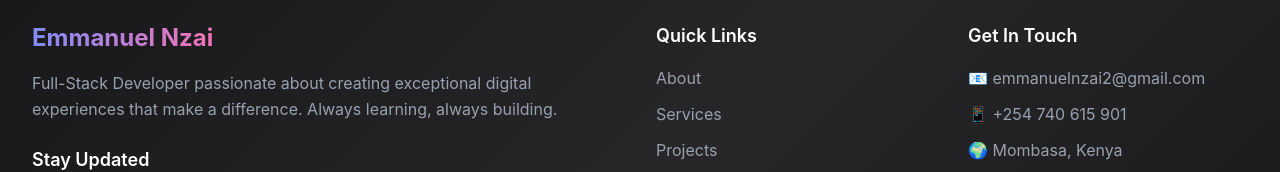
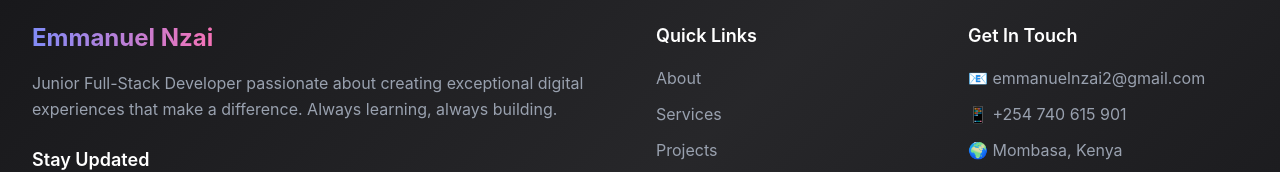
Before and after one commit to emman-creator/EMMA-PORTFOLIO, a React (Vite) app: page / in a window 1280 px wide. Shown: the part 4791-4963 px from the top of the page. Built offline with nearby package versions, Linux system fonts and the light colour scheme; the HTML template or start-up script is replaced by a standard one.

Commit message:
fix: updated footer

```diff
--- a/src/components/Footer.jsx
+++ b/src/components/Footer.jsx
@@ -66,7 +66,7 @@ const Footer = () => {
                   <span className="text-gradient">Emmanuel Nzai</span>
                 </h3>
                 <p className="text-gray-400 leading-relaxed mb-6">
-                  Full-Stack Developer passionate about creating exceptional digital experiences
+                  Junior Full-Stack Developer passionate about creating exceptional digital experiences
                   that make a difference. Always learning, always building.
                 </p>
               </div>
```
